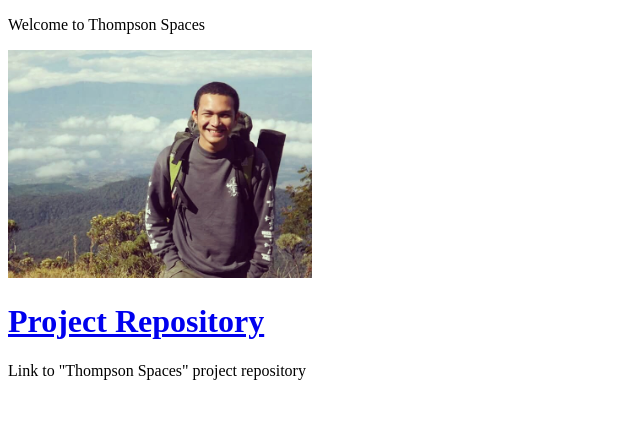
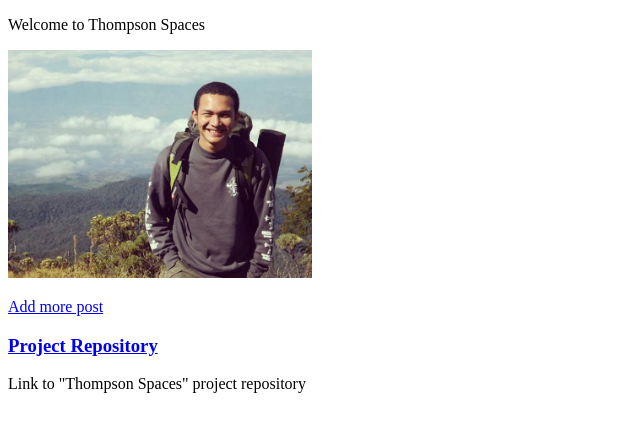
Before and after one commit to ThompsNgl/my-first-blog2, a Django app: page / in a window 1280 px wide. Shown: the top 432 px of the page, without its empty margins (0-640 px from the left). Run offline with Django 3.2, Linux system fonts and the light colour scheme; data that the repository does not hold is empty.

Commit message:
Modifying templates to diplay post from db

```diff
--- a/blog/templates/blog/post_list.html
+++ b/blog/templates/blog/post_list.html
@@ -14,7 +14,21 @@
             </div>
         </div>
         <div>
-            <h1><a href="https://github.com/ThompsNgl/my-first-blog2">Project Repository</a></h1>
+            <p><a href="admin/">Add more post</a></p>
+        </div>
+        {% for post in posts %}
+        <div>
+            <div>
+                <p>Published: {{ post.published_date }}</p>
+            </div>
+            <div>
+                <h2>{{ post.title }}</h2>
+                <p>{{ post.text|linebreaksbr }}</p>
+            </div>
+        </div>
+        {% endfor %}
+        <div>
+            <h3><a href="https://github.com/ThompsNgl/my-first-blog2">Project Repository</a></h3>
             <p>Link to "Thompson Spaces" project repository</p>
         </div>
     </body>
--- a/blog/views.py
+++ b/blog/views.py
@@ -1,6 +1,8 @@
 from django.shortcuts import render
-
+from .models import Post
+from django.utils import timezone
 # Create your views here.
 
 def post_list(request):
-    return render(request, 'blog/post_list.html', {})
+    posts = Post.objects.order_by('published_date')
+    return render(request, 'blog/post_list.html', {'posts': posts})
```
